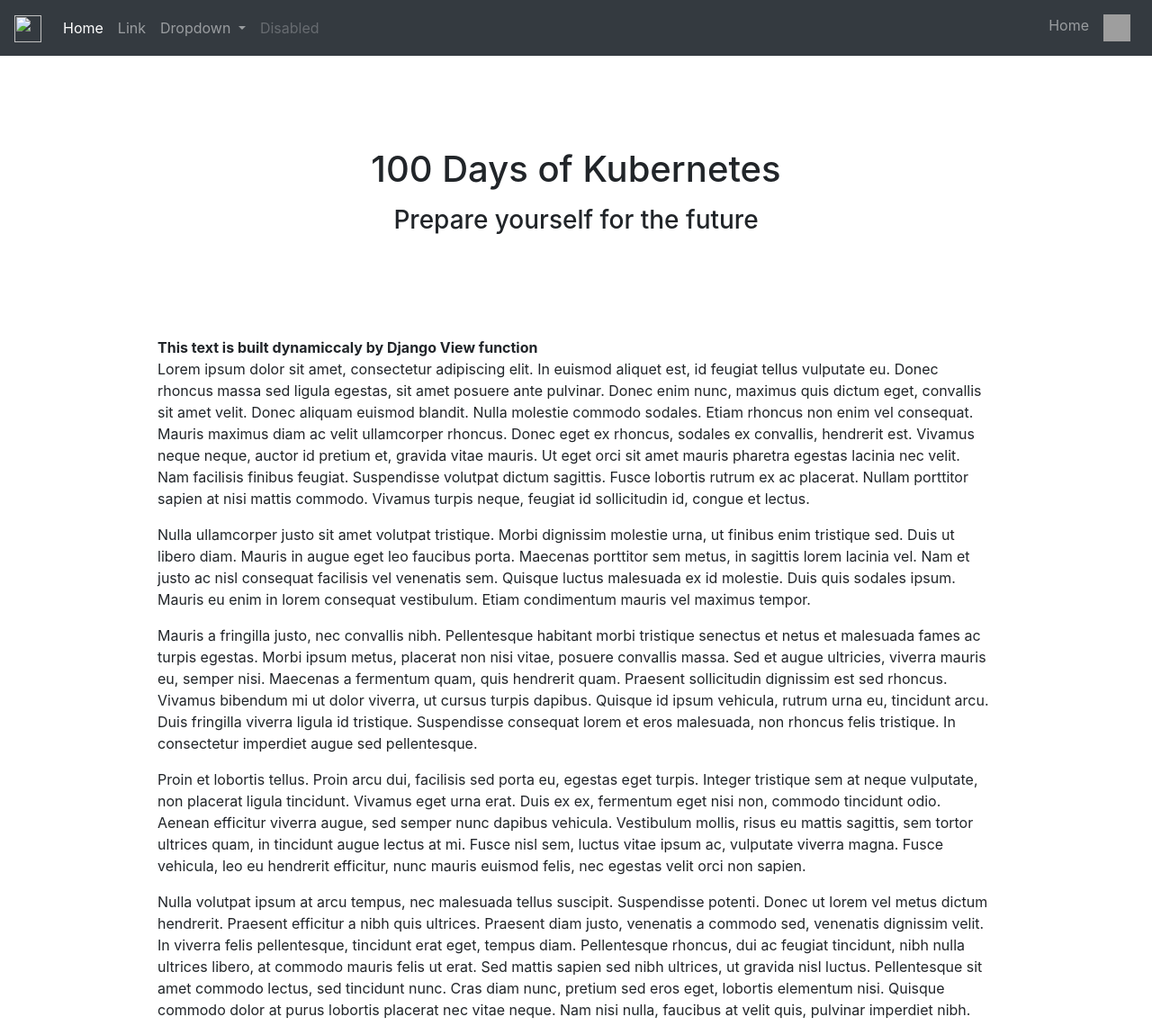
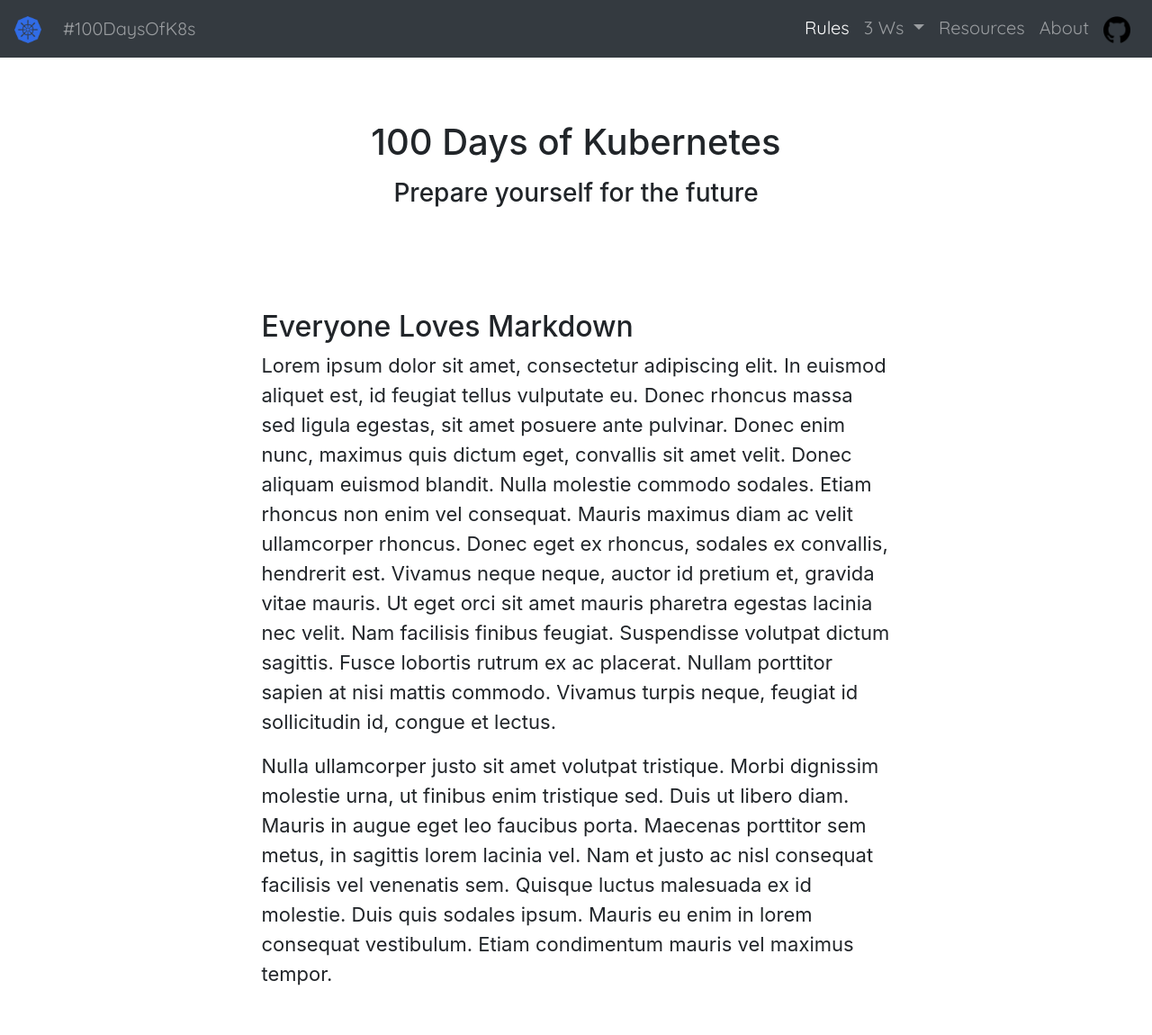
Before and after one commit to vmnomad/hundred_days_of_k8s, a Django app: page / in a window 1280 px wide. Shown: the whole page at 90% size. After the commit the page ends 1095 px from the top, so only its background shows below. Run offline with Django 3.2, Linux system fonts and the light colour scheme; some libraries are stand-ins or nearby versions; grey boxes are pictures that could not be loaded.

Commit message:
Consolidate Views
Since most of the views will be similar and static the single view
function will be defined to generate HTML content from markdown file
based on the request URL

All urls.py element will point to a single view.

Reworked navbar a bit and added new google font.

```diff
--- /dev/null
+++ b/website/content/home.md
@@ -0,0 +1,35 @@
+## Everyone Loves Markdown
+
+Lorem ipsum dolor sit amet, consectetur adipiscing elit. In euismod aliquet est, id feugiat tellus
+        vulputate eu.
+        Donec rhoncus massa sed ligula egestas, sit amet posuere ante pulvinar. Donec enim nunc, maximus quis
+        dictum
+        eget,
+        convallis sit amet velit. Donec aliquam euismod blandit. Nulla molestie commodo sodales. Etiam rhoncus
+        non enim
+        vel
+        consequat. Mauris maximus diam ac velit ullamcorper rhoncus. Donec eget ex rhoncus, sodales ex
+        convallis,
+        hendrerit
+        est. Vivamus neque neque, auctor id pretium et, gravida vitae mauris. Ut eget orci sit amet mauris
+        pharetra
+        egestas
+        lacinia nec velit. Nam facilisis finibus feugiat. Suspendisse volutpat dictum sagittis. Fusce lobortis
+        rutrum ex
+        ac
+        placerat. Nullam porttitor sapien at nisi mattis commodo. Vivamus turpis neque, feugiat id sollicitudin
+        id,
+        congue
+        et lectus.
+
+
+Nulla ullamcorper justo sit amet volutpat tristique. Morbi dignissim molestie urna, ut finibus enim
+        tristique
+        sed.
+        Duis ut libero diam. Mauris in augue eget leo faucibus porta. Maecenas porttitor sem metus, in sagittis
+        lorem
+        lacinia vel. Nam et justo ac nisl consequat facilisis vel venenatis sem. Quisque luctus malesuada ex id
+        molestie.
+        Duis quis sodales ipsum. Mauris eu enim in lorem consequat vestibulum. Etiam condimentum mauris vel
+        maximus
+        tempor.
--- a/website/templates/base_template.html
+++ b/website/templates/base_template.html
@@ -9,53 +9,54 @@
     <!-- Bootstrap CSS -->
     <link rel="stylesheet" href="https://stackpath.bootstrapcdn.com/bootstrap/4.3.1/css/bootstrap.min.css"
         integrity="sha384-ggOyR0iXCbMQv3Xipma34MD+dH/1fQ784/j6cY/iJTQUOhcWr7x9JvoRxT2MZw1T" crossorigin="anonymous">
-
+        <link href="https://fonts.googleapis.com/css?family=Noto+Sans+KR|Quicksand&display=swap" rel="stylesheet">
     <title>#100DaysOfK8s</title>
     <link rel="shortcut icon" type="image/x-icon" href="static/image/favicon.ico" />
 </head>
 
-<body style="padding-top: 100px;">
+<body style="padding-top: 70px; font-size: 22px;">
 
     <div class="container-fluid">
-        <div class="row">
-            <nav class="navbar fixed-top navbar-expand-md navbar-dark bg-dark">
+
+        <nav class="navbar fixed-top navbar-expand-md navbar-dark bg-dark" style="font-size: 20px; font-family: 'Quicksand', sans-serif;">
             <a class="navbar-brand" href="#">
                 <image src="/static/image/favicon.ico" width="30" height="30" alt="">
             </a>
-                <button class="navbar-toggler" type="button" data-toggle="collapse"
-                    data-target="#navbarSupportedContent" aria-controls="navbarSupportedContent" aria-expanded="false"
-                    aria-label="Toggle navigation">
+            <button class="navbar-toggler" type="reset" data-toggle="collapse" data-target="#navbarSupportedContent"
+                aria-controls="navbarSupportedContent" aria-expanded="false" aria-label="Toggle navigation">
                 <span class="navbar-toggler-icon"></span>
             </button>
 
             <div class="collapse navbar-collapse" id="navbarSupportedContent">
                 <ul class="navbar-nav mr-auto">
+                    <li class="nav-item">
+                        <a class="nav-link" href="#">#100DaysOfK8s</a>
+                    </li>
+                </ul>
+                <ul class="navbar-nav ml-auto">
                     <li class="nav-item active">
-                            <a class="nav-link" href="/">Home <span class="sr-only">(current)</span></a>
-                        </li>
-                        <li class="nav-item">
-                            <a class="nav-link" href="/3w">Link</a>
+                        <a class="nav-link" href="#">Rules<span class="sr-only">(current)</span></a>
                     </li>
                     <li class="nav-item dropdown">
                         <a class="nav-link dropdown-toggle" href="#" id="navbarDropdown" role="button"
                             data-toggle="dropdown" aria-haspopup="true" aria-expanded="false">
-                                Dropdown
+                            3 Ws
                         </a>
                         <div class="dropdown-menu" aria-labelledby="navbarDropdown">
-                                <a class="dropdown-item" href="#">Action</a>
-                                <a class="dropdown-item" href="#">Another action</a>
+                            <a class="dropdown-item" href="#">What</a>
+                            <a class="dropdown-item" href="#">Why</a>
+                            <a class="dropdown-item" href="#">Who</a>
                             <div class="dropdown-divider"></div>
                             <a class="dropdown-item" href="#">Something else here</a>
                         </div>
                     </li>
                     <li class="nav-item">
-                            <a class="nav-link disabled" href="#">Disabled</a>
+                        <a class="nav-link" href="/">Resources<span class="sr-only">(current)</span></a>
                     </li>
-                    </ul>
-                    <ul class="navbar-nav ml-auto">
                     <li class="nav-item">
-                            <a class="nav-link" href="#">Home <span class="sr-only">(current)</span></a>
+                        <a class="nav-link" href="/3w">About</a>
                     </li>
+
                     <li class="nav-item">
                         <a class="nav-link" href="https://github.com"><span class="sr-only">(current)</span>
                             <image src="/static/image/github-logo.png" width="30" height="30">
@@ -65,11 +66,9 @@
 
             </div>
         </nav>
-        </div>
-        <div class="row">
+
+
         {% block content %}{% endblock %}
-        </div>
-
 
 
 
--- a/website/templates/index.html
+++ b/website/templates/index.html
@@ -10,98 +10,10 @@
 </div>
 
 
-<div class="col col-sm-9 mx-auto">
-    <strong>{{ content }}</strong>
-    <p> Lorem ipsum dolor sit amet, consectetur adipiscing elit. In euismod aliquet est, id feugiat tellus
-        vulputate eu.
-        Donec rhoncus massa sed ligula egestas, sit amet posuere ante pulvinar. Donec enim nunc, maximus quis
-        dictum
-        eget,
-        convallis sit amet velit. Donec aliquam euismod blandit. Nulla molestie commodo sodales. Etiam rhoncus
-        non enim
-        vel
-        consequat. Mauris maximus diam ac velit ullamcorper rhoncus. Donec eget ex rhoncus, sodales ex
-        convallis,
-        hendrerit
-        est. Vivamus neque neque, auctor id pretium et, gravida vitae mauris. Ut eget orci sit amet mauris
-        pharetra
-        egestas
-        lacinia nec velit. Nam facilisis finibus feugiat. Suspendisse volutpat dictum sagittis. Fusce lobortis
-        rutrum ex
-        ac
-        placerat. Nullam porttitor sapien at nisi mattis commodo. Vivamus turpis neque, feugiat id sollicitudin
-        id,
-        congue
-        et lectus.
-    </p>
+<div class="col col-sm-7 mx-auto">
+    {{ content | safe}}
 
-    <p>
-        Nulla ullamcorper justo sit amet volutpat tristique. Morbi dignissim molestie urna, ut finibus enim
-        tristique
-        sed.
-        Duis ut libero diam. Mauris in augue eget leo faucibus porta. Maecenas porttitor sem metus, in sagittis
-        lorem
-        lacinia vel. Nam et justo ac nisl consequat facilisis vel venenatis sem. Quisque luctus malesuada ex id
-        molestie.
-        Duis quis sodales ipsum. Mauris eu enim in lorem consequat vestibulum. Etiam condimentum mauris vel
-        maximus
-        tempor.
-    </p>
-
-
-    <p>
-        Mauris a fringilla justo, nec convallis nibh. Pellentesque habitant morbi tristique senectus et netus et
-        malesuada
-        fames ac turpis egestas. Morbi ipsum metus, placerat non nisi vitae, posuere convallis massa. Sed et
-        augue
-        ultricies, viverra mauris eu, semper nisi. Maecenas a fermentum quam, quis hendrerit quam. Praesent
-        sollicitudin
-        dignissim est sed rhoncus. Vivamus bibendum mi ut dolor viverra, ut cursus turpis dapibus. Quisque id
-        ipsum
-        vehicula, rutrum urna eu, tincidunt arcu. Duis fringilla viverra ligula id tristique. Suspendisse
-        consequat
-        lorem et
-        eros malesuada, non rhoncus felis tristique. In consectetur imperdiet augue sed pellentesque.
-    </p>
-
-    <p>
-        Proin et lobortis tellus. Proin arcu dui, facilisis sed porta eu, egestas eget turpis. Integer tristique
-        sem at
-        neque vulputate, non placerat ligula tincidunt. Vivamus eget urna erat. Duis ex ex, fermentum eget nisi
-        non,
-        commodo
-        tincidunt odio. Aenean efficitur viverra augue, sed semper nunc dapibus vehicula. Vestibulum mollis,
-        risus eu
-        mattis
-        sagittis, sem tortor ultrices quam, in tincidunt augue lectus at mi. Fusce nisl sem, luctus vitae ipsum
-        ac,
-        vulputate viverra magna. Fusce vehicula, leo eu hendrerit efficitur, nunc mauris euismod felis, nec
-        egestas
-        velit
-        orci non sapien.
-    </p>
-
-    <p>
-        Nulla volutpat ipsum at arcu tempus, nec malesuada tellus suscipit. Suspendisse potenti. Donec ut lorem
-        vel
-        metus
-        dictum hendrerit. Praesent efficitur a nibh quis ultrices. Praesent diam justo, venenatis a commodo sed,
-        venenatis
-        dignissim velit. In viverra felis pellentesque, tincidunt erat eget, tempus diam. Pellentesque rhoncus,
-        dui ac
-        feugiat tincidunt, nibh nulla ultrices libero, at commodo mauris felis ut erat. Sed mattis sapien sed
-        nibh
-        ultrices,
-        ut gravida nisl luctus. Pellentesque sit amet commodo lectus, sed tincidunt nunc. Cras diam nunc,
-        pretium sed
-        eros
-        eget, lobortis elementum nisi. Quisque commodo dolor at purus lobortis placerat nec vitae neque. Nam
-        nisi nulla,
-        faucibus at velit quis, pulvinar imperdiet nibh.
-
-    </p>
 </div>
 
 
-
 {% endblock %}
--- a/website/urls.py
+++ b/website/urls.py
@@ -2,9 +2,9 @@
 from . import views
 
 urlpatterns = [
-    path('', views.home, name='home'),
-    path('about/', views.about, name='about'),
-    path('3w/', views.three_w, name='three_w'),
-    path('rules/', views.rules, name='rules'),
-    path('resources', views.resourses, name='resources'),
+    path('', views.default, name='home'),
+    path('about/', views.default, name='about'),
+    path('3w/', views.default, name='three_w'),
+    path('rules/', views.default, name='rules'),
+    path('resources', views.default, name='resources'),
 ]
--- /dev/null
+++ b/website/utils.py
@@ -0,0 +1,10 @@
+import markdown
+import os
+
+def convert_md_html(file_name):
+    cd = os.getcwd()
+    folder = os.path.join(cd, 'website/content')
+    md_file =os.path.join( folder, file_name)
+    input_file = open(md_file, mode="r", encoding="utf-8")
+    text = input_file.read()
+    return markdown.markdown(text)
--- a/website/views.py
+++ b/website/views.py
@@ -1,30 +1,22 @@
 from django.shortcuts import render
 from django.http import HttpResponse
-import markdown
+from . import utils
 
-def home(request):
-    context = {
-        'content' : 'This text is built dynamiccaly by Django View function'
-    }
-    print("Path", request.path)
-    return render(request, 'index.html', context=context)
-    #return HttpResponse('Hello, world!')
+def default(request):
 
-def about(request):
+    if request.path == '/':
+        html = utils.convert_md_html('home.md')
+        context = {
+            'content' : html
+        }
 
-    return HttpResponse('About Me!')
+        return render(request, 'index.html', context=context)
 
-def three_w(request):
-    context = {
-        'content' : 'This is 3Ws page'
-    }
-    print("Path", request.path)
-    return render(request, '3w.html', context=context)
 
-def rules(request):
-    return HttpResponse('rules!')
+    elif request.path == '/3w/':
+        html = utils.convert_md_html('3w.md')
+        context = {
+            'content' : html
+        }
 
-def resourses(request):
-    return HttpResponse('resources!')
-
-# Create your views here.
+        return render(request, '3w.html', context=context)
```
Also changed, not shown: website/content/3w.md (added, +35 -0 lines), website/content/about.md (added, +35 -0 lines), website/content/connect.md (added, +35 -0 lines), website/content/resources.md (added, +35 -0 lines), website/templates/3w.html (added, +13 -0 lines), website/test.md (deleted, +0 -5 lines), website/static/image/favicon.ico (added), website/static/image/github-logo.png (added). Lines whose indentation alone changed are shown as unchanged.
